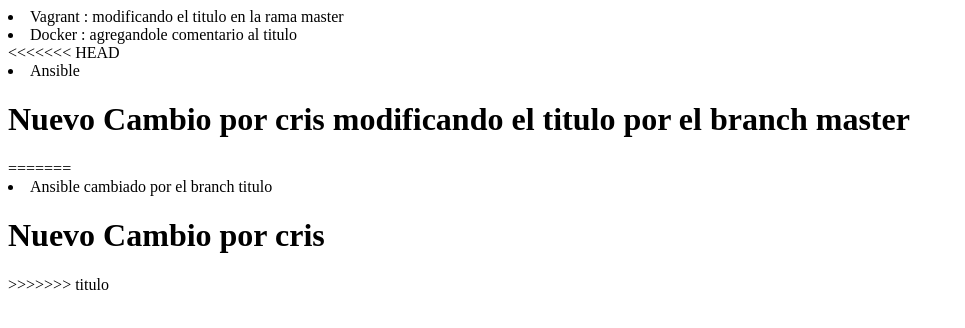
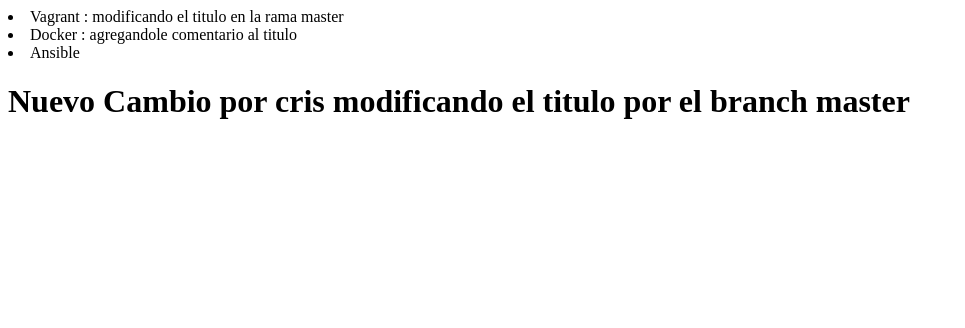
Before and after one commit to Cristian-Nina/Alura-Git, a plain HTML site: page index.html in a window 1280 px wide. Shown: the whole page, without its empty margins (0-965 px from the left). Drawn offline with Linux system fonts and the light colour scheme.

Commit message:
erro guardando

```diff
--- a/index.html
+++ b/index.html
@@ -10,13 +10,8 @@
 
     <li> Vagrant : modificando el titulo en la rama master</li>
     <li> Docker : agregandole comentario al titulo </li>
-<<<<<<< HEAD
     <li> Ansible </li>
     <h1>Nuevo Cambio por cris modificando el titulo por el branch master</h1>
-=======
-    <li> Ansible cambiado por el branch titulo</li>
-    <h1>Nuevo Cambio por cris</h1>
->>>>>>> titulo
 
 
 
```
